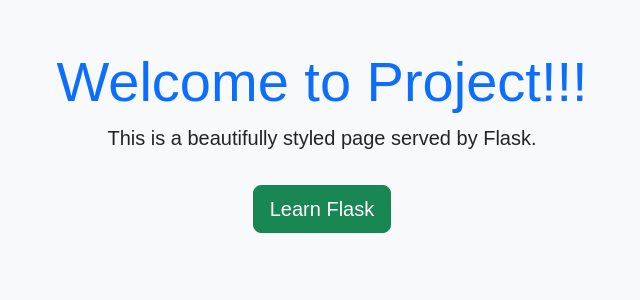
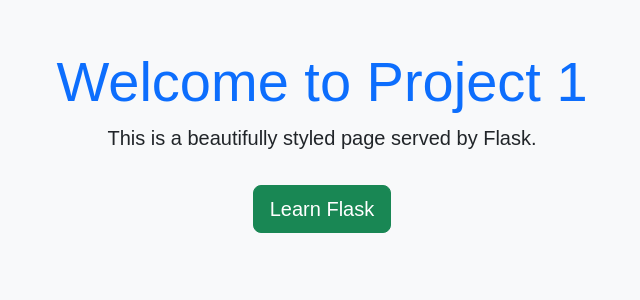
Before and after one commit to Manohar-1-2/ci-cd-pipeline-, a Flask app: page / in a window 1280 px wide. Shown: the top 300 px of the page, without its empty margins (318-958 px from the left). Run offline with Flask 3, Linux system fonts and the light colour scheme.

Commit message:
version 1

```diff
--- a/templates/index.html
+++ b/templates/index.html
@@ -9,7 +9,7 @@
 </head>
 <body>
     <div class="container text-center mt-5">
-        <h1 class="display-4 text-primary">Welcome to Project!!!</h1>
+        <h1 class="display-4 text-primary">Welcome to Project 1</h1>
         <p class="lead">This is a beautifully styled page served by Flask.</p>
         <a href="https://flask.palletsprojects.com/" class="btn btn-success btn-lg mt-3">Learn Flask</a>
     </div>
```
